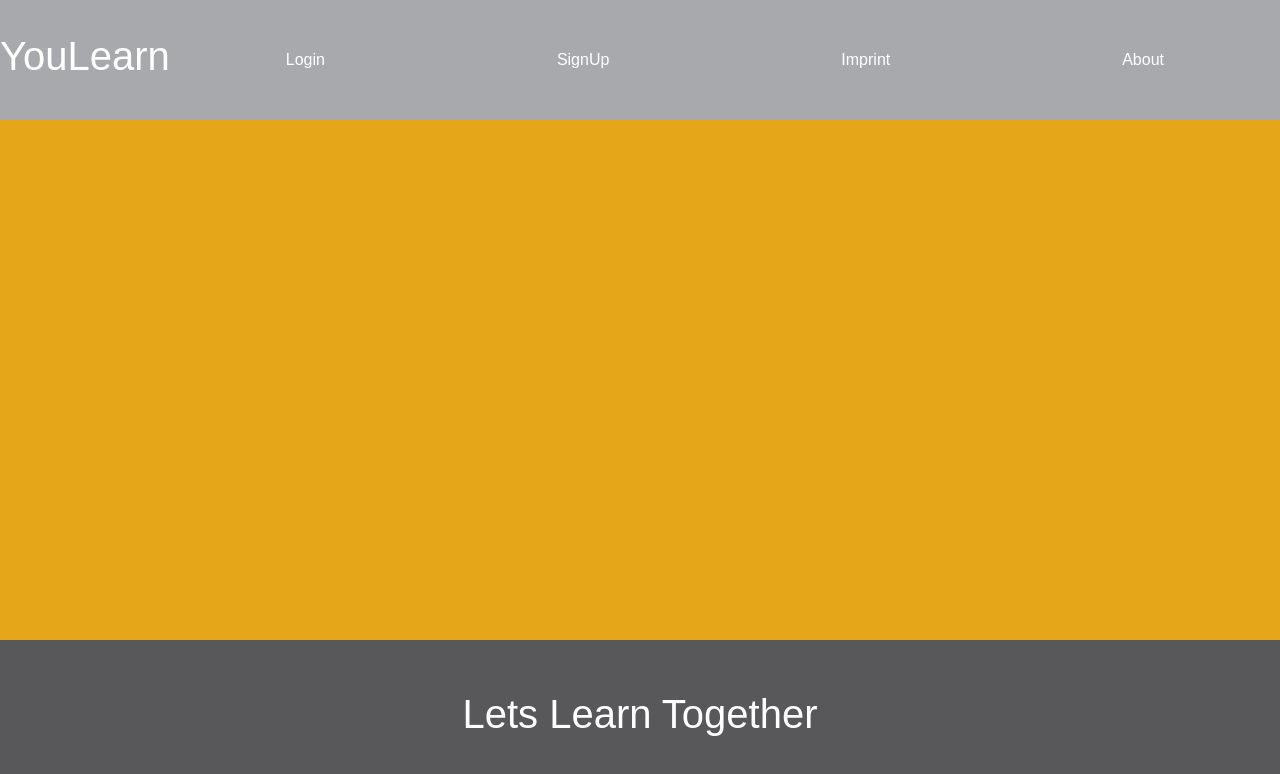
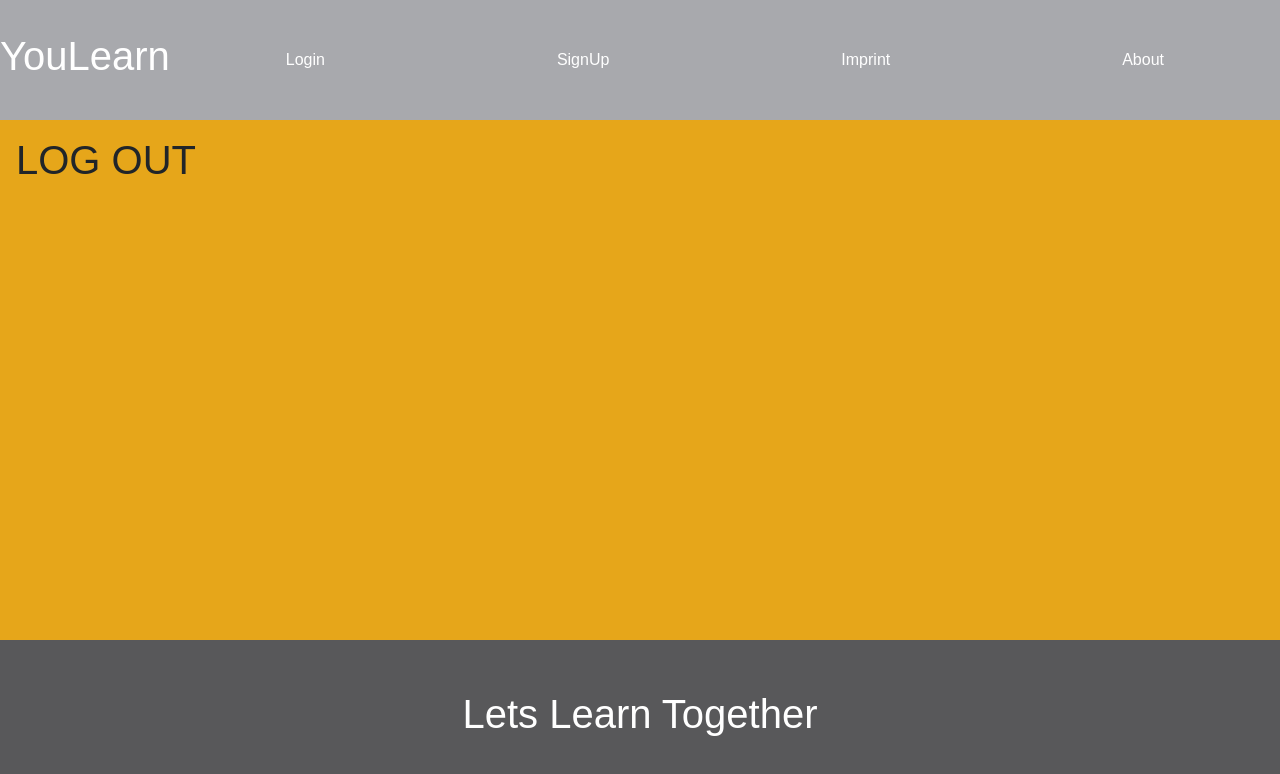
Before and after one commit to CarstenHennig/dci-final-project-e-learning-platform, a React (Create React App) app in the folder frontend/: page /Logout in a window 1280 px wide. Shown: the top 774 px of the page. Built offline with nearby package versions, Linux system fonts and the light colour scheme; a web font is replaced by a local one.

Commit message:
add usecontect

```diff
--- a/frontend/src/App.js
+++ b/frontend/src/App.js
@@ -1,56 +1,15 @@
 import "./App.css";
-import React, {useState} from "react";
-import Nav from "./components/Nav.jsx";
-import Login from "./components/Login.jsx";
-import Home from "./components/Home.jsx";
-import Footer from "./components/Footer.jsx";
-import Registration from "./components/Registration.jsx";
-import Imprint from "./components/Imprint.jsx";
-import About from "./components/About.jsx";
-import {  Switch, Route } from "react-router-dom";
-import { BrowserRouter as Router } from "react-router-dom";
+import React from "react";
+import RouterComponents from './components/Router.jsx'
+
+import InfoProvider from "./components/InfoProvider.jsx";
 
 function App() {
-  const [user, setUser] = useState(false);
-  // if (user === null){
-  //   return <div>
-  //           <Router>
-  //           <Nav />
-  //           <Route path="/Login"  component={Login} />
-  //           <Switch>
-  //             <Route path="/Imprint" component={Imprint} />
-  //             <Route path="/About" component={About} />
-  //           </Switch>
-  //           </Router>
-  //         </div> }
 
     return (
-      <Router>
-        <div>
-          <Nav user= {user} />
-          <main className="main">
-
-            <Switch>
-              {!user ? <>
-
-
-              <Route path="/Login"  component={Login} />
-              <Route path="/Registration" component={Registration} />
-              <Route path="/Imprint" component={Imprint} />
-              <Route path="/About" component={About} />
-              </>: <>
-              {/* <Route path="/" exact component={Home} />
-              <Route path="/Home" component={Home} /> */}
-              {/* <Route path="/Login" component={Login} /> */}
-
-              </>
-              }
-
-            </Switch>
-          </main>
-          <Footer />
-        </div>
-      </Router>
+      <InfoProvider>
+        <RouterComponents/>
+      </InfoProvider>
     );
 
 }
--- /dev/null
+++ b/frontend/src/components/InfoProvider.jsx
@@ -0,0 +1,22 @@
+import React, { createContext, useState} from 'react';
+
+export const UserContext = createContext()
+
+
+function InfoProvider(props) {
+    const [isLog, setIsLog]= useState(false)
+    return (
+    <UserContext.Provider value={[isLog, setIsLog]}>
+        {props.children}
+    </UserContext.Provider>
+
+    )
+}
+
+export default InfoProvider
+
+
+
+
+
+// rfce ->
--- a/frontend/src/components/Login.css
+++ b/frontend/src/components/Login.css
@@ -42,6 +42,7 @@ label {
   border: none;
   border-radius: 4px;
   cursor: pointer;
+
 }
 .login .sign-up-submit:hover {
   background-color:#a7d5d46b;
--- a/frontend/src/components/Login.jsx
+++ b/frontend/src/components/Login.jsx
@@ -1,11 +1,15 @@
 import "./Login.css";
-import React, { useState } from "react";
+import React, { useState , useContext} from "react";
+import {UserContext} from "./InfoProvider.jsx"
 import axios from "axios";
-import { Link } from "react-router-dom";
+import { Link,useHistory } from "react-router-dom";
 
 function Login(props) {
+
+const history = useHistory()
+
   const [login, setLogin] = useState({});
-
+  const [isLog, setIsLog]= useContext(UserContext)
   const changeHandler = (e) => {
     setLogin({ ...login, [e.target.name]: e.target.value });
   };
@@ -15,7 +19,14 @@ function Login(props) {
     console.log("come from Login", login);
     return await axios
       .post("http://localhost:9000/login", login)
-      .then((result) => props.setUser(result.data))
+      .then((result) => {
+        if(result ===""){
+
+          setIsLog(true)
+          props.setUser(result.data)
+         return history.push('/Logout')
+        }
+      })
       .catch((error) => console.log(error));
   };
 
--- /dev/null
+++ b/frontend/src/components/Logout.jsx
@@ -0,0 +1,11 @@
+import React from 'react'
+
+function Logout() {
+    return (
+        <div>
+            <h1>LOG OUT</h1>
+        </div>
+    )
+}
+
+export default Logout
--- a/frontend/src/components/Registration.jsx
+++ b/frontend/src/components/Registration.jsx
@@ -18,7 +18,10 @@ function Registration(props) {
     if (register.password === register.repassword) {
       return await axios
         .post("http://localhost:9000/register", register)
-        .then((result) => props.setUser(result.data))
+        .then((result) => {
+          console.log("User Is registered");
+          // props.setUser(result.data)
+        })
         .catch((error) => console.log(error));
     }
     alert("your password unmatched");
--- /dev/null
+++ b/frontend/src/components/Router.jsx
@@ -0,0 +1,41 @@
+import React,{useState,useContext} from 'react'
+import {  Switch, Route } from "react-router-dom";
+import { BrowserRouter as Router } from "react-router-dom";
+import Nav from './Nav.jsx'
+import Login from './Login.jsx'
+import Registration from './Registration.jsx'
+import Imprint from './Imprint.jsx'
+import About from './About.jsx'
+import Footer from './Footer.jsx'
+import Logout from './Logout.jsx'
+
+import {UserContext} from './InfoProvider.jsx'
+
+function RouterComponents() {
+    const [user, setUser] = useState(false);
+
+    const [isLog,setIsLog] = useContext(UserContext)
+    return (
+        <Router>
+        <div>
+          <Nav user= {user} />
+          <main className="main">
+
+            <Switch>
+
+              <Route path="/Login"  component={Login} />
+              <Route path="/Registration" component={Registration} />
+              <Route path="/Imprint" component={Imprint} />
+              <Route path="/About" component={About} />
+              <Route path="/Logout" component={Logout} />
+
+
+            </Switch>
+          </main>
+          <Footer />
+        </div>
+      </Router>
+    )
+}
+
+export default RouterComponents
```
